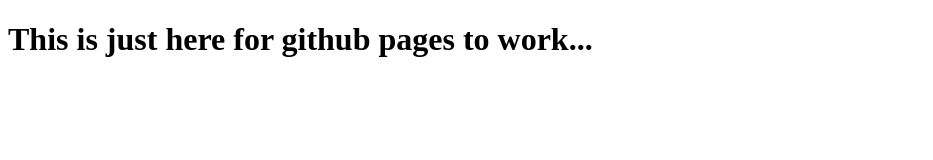
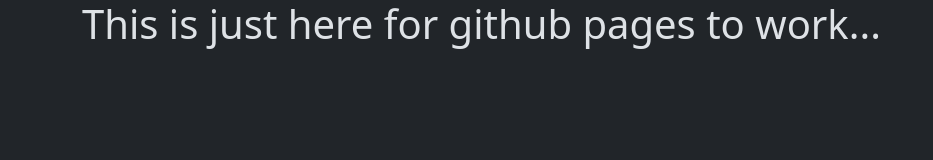
Before and after one commit to unbreadedbread/unbreadedbread.github.io, a plain HTML site: page index.html in a window 1280 px wide. Shown: the whole page, without its empty margins (0-933 px from the left). Drawn offline with nearby package versions, Linux system fonts and the light colour scheme.

Commit message:
Add bootstrap support, change theme to dark

```diff
--- a/index.html
+++ b/index.html
@@ -1,9 +1,15 @@
 <!DOCTYPE html>
-<html>
+<html data-bs-theme="dark">
   <head>
+    <link href="https://cdn.jsdelivr.net/npm/bootstrap@5.3.3/dist/css/bootstrap.min.css" rel="stylesheet">
+    <meta name="viewport" content="width=device-width, initial-scale=1">
     <title>unbreadedbread</title>
   </head>
   <body>
-    <h1>This is just here for github pages to work...</h1>
+    <div class="container">
+      <h1>This is just here for github pages to work...</h1>
+    </div>
+
+    <script src="https://cdn.jsdelivr.net/npm/bootstrap@5.3.3/dist/js/bootstrap.bundle.min.js"></script>
   </body>
 </html>
```
